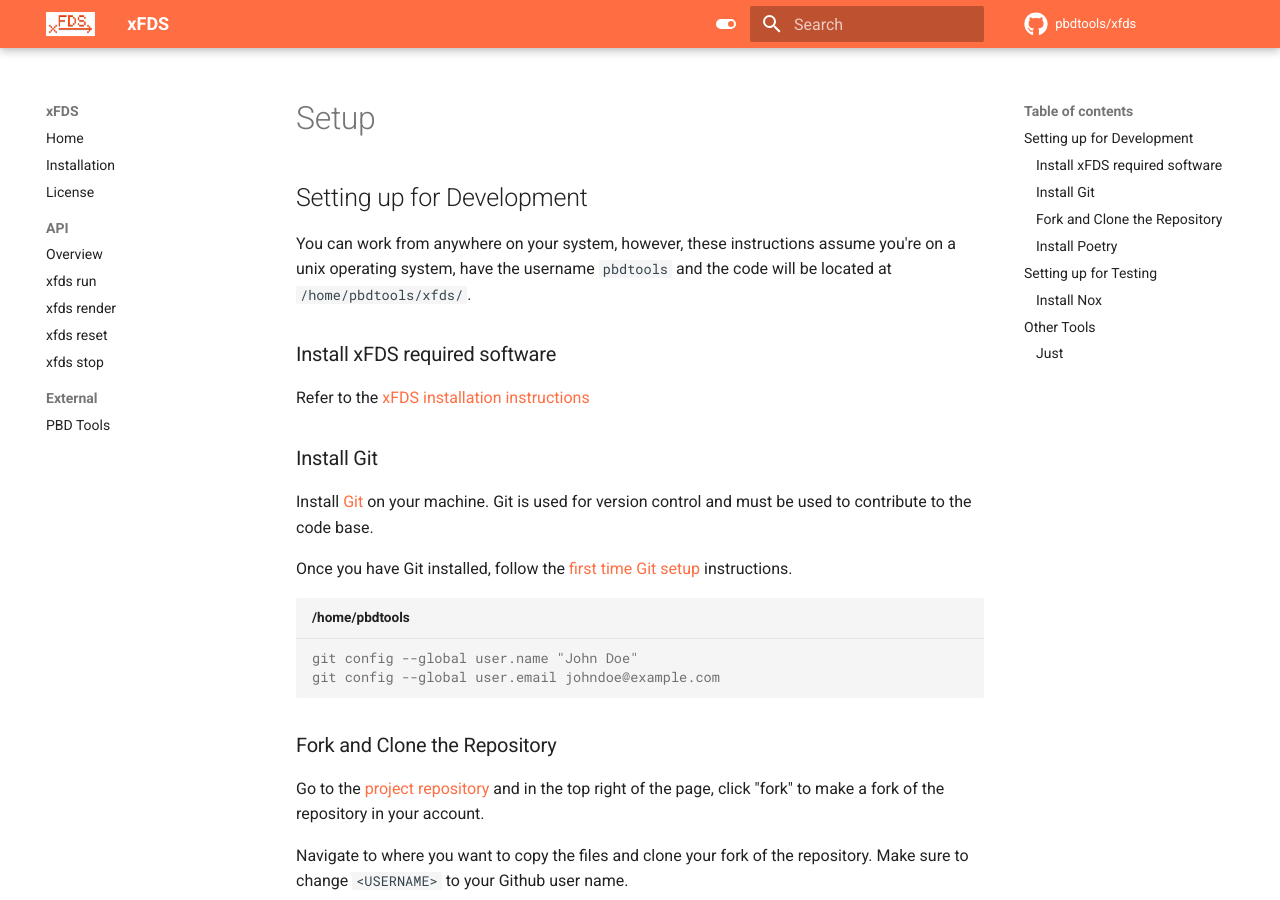
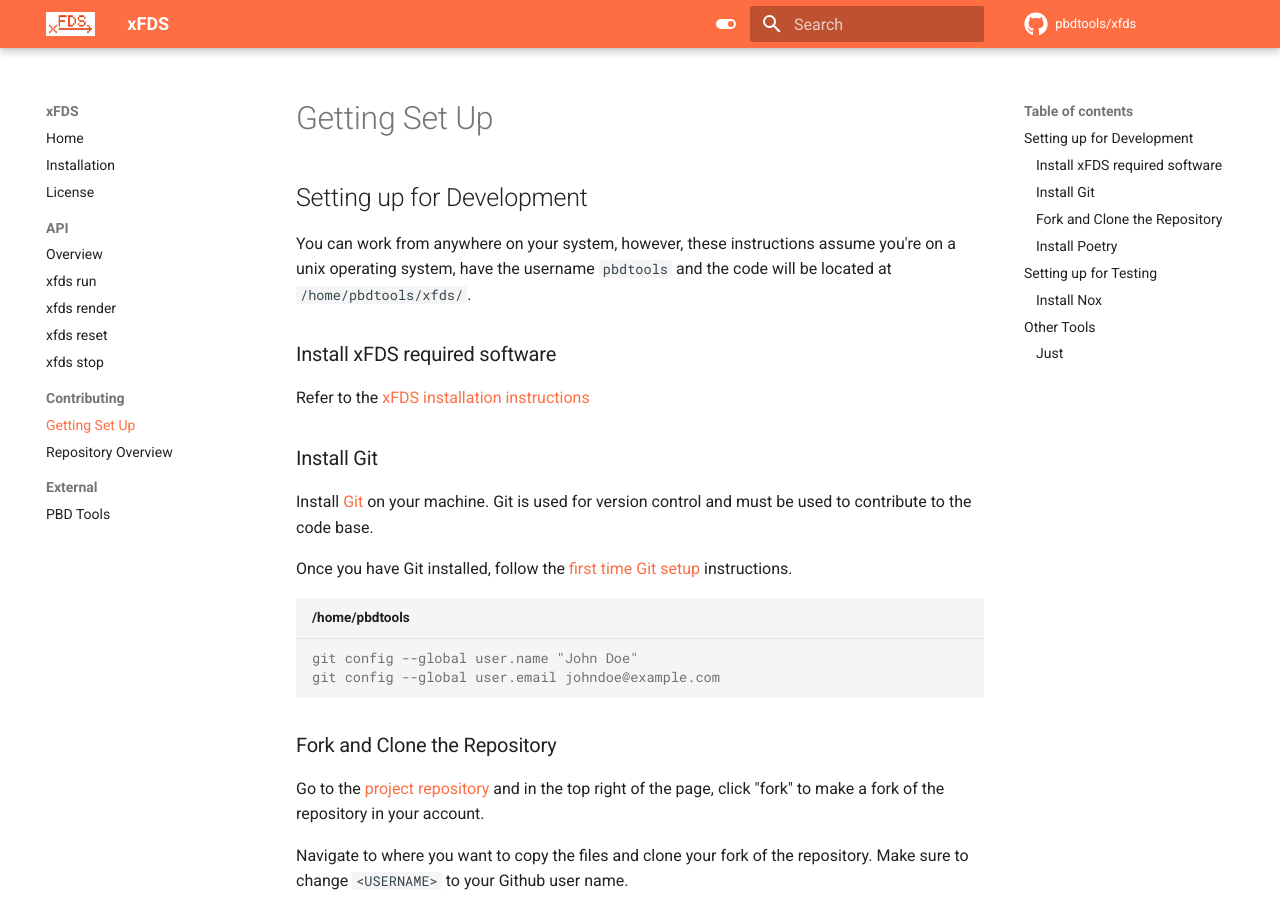
Before and after one commit to pbdtools/xfds, an MkDocs documentation site: the page built from docs/contributing/setup.md, in a window 1280 px wide and 900 px high. Built offline with MkDocs 1.6.1 and Material for MkDocs 9.7.7, drawn with Linux system fonts in a browser that asks for light colours; comment, search, counter and statistics services are not loaded.

Commit message:
docs: Add contributing articles to nav

```diff
--- a/mkdocs.yml
+++ b/mkdocs.yml
@@ -1,5 +1,3 @@
-# https://squidfunk.github.io/mkdocs-material/
-
 site_name: xFDS
 site_url: "https://xfds.pbd.tools"
 site_description: Command Line Utility for Managing FDS Models
@@ -80,5 +78,8 @@ nav:
     - 'xfds render': 'commands/render.md'
     - 'xfds reset': 'commands/reset.md'
     - 'xfds stop': 'commands/stop.md'
+  - Contributing:
+    - 'Getting Set Up': 'contributing/setup.md'
+    - 'Repository Overview': 'contributing/repo_overview.md'
   - External:
     - 'PBD Tools': 'https://pbd.tools'
```
